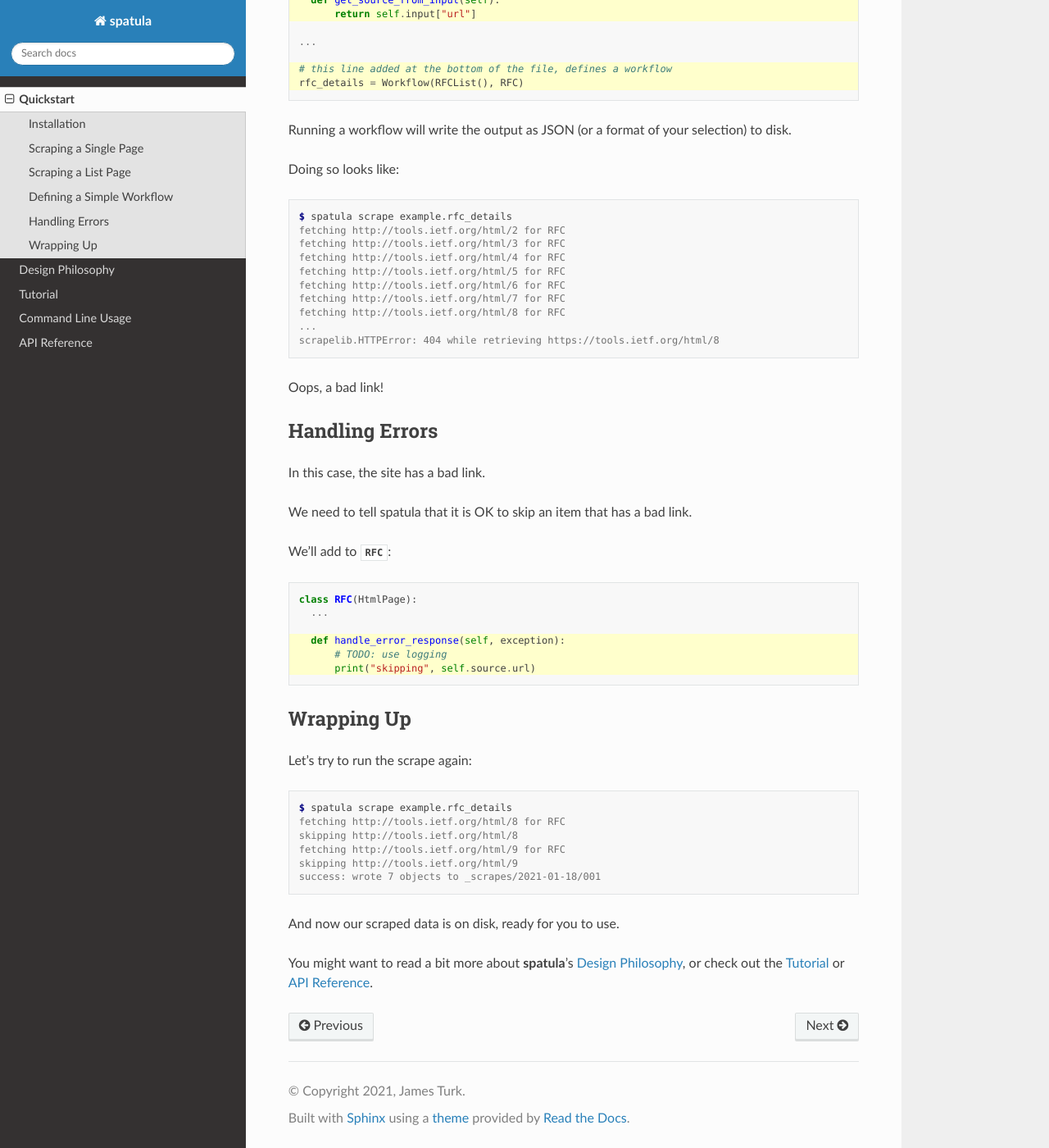
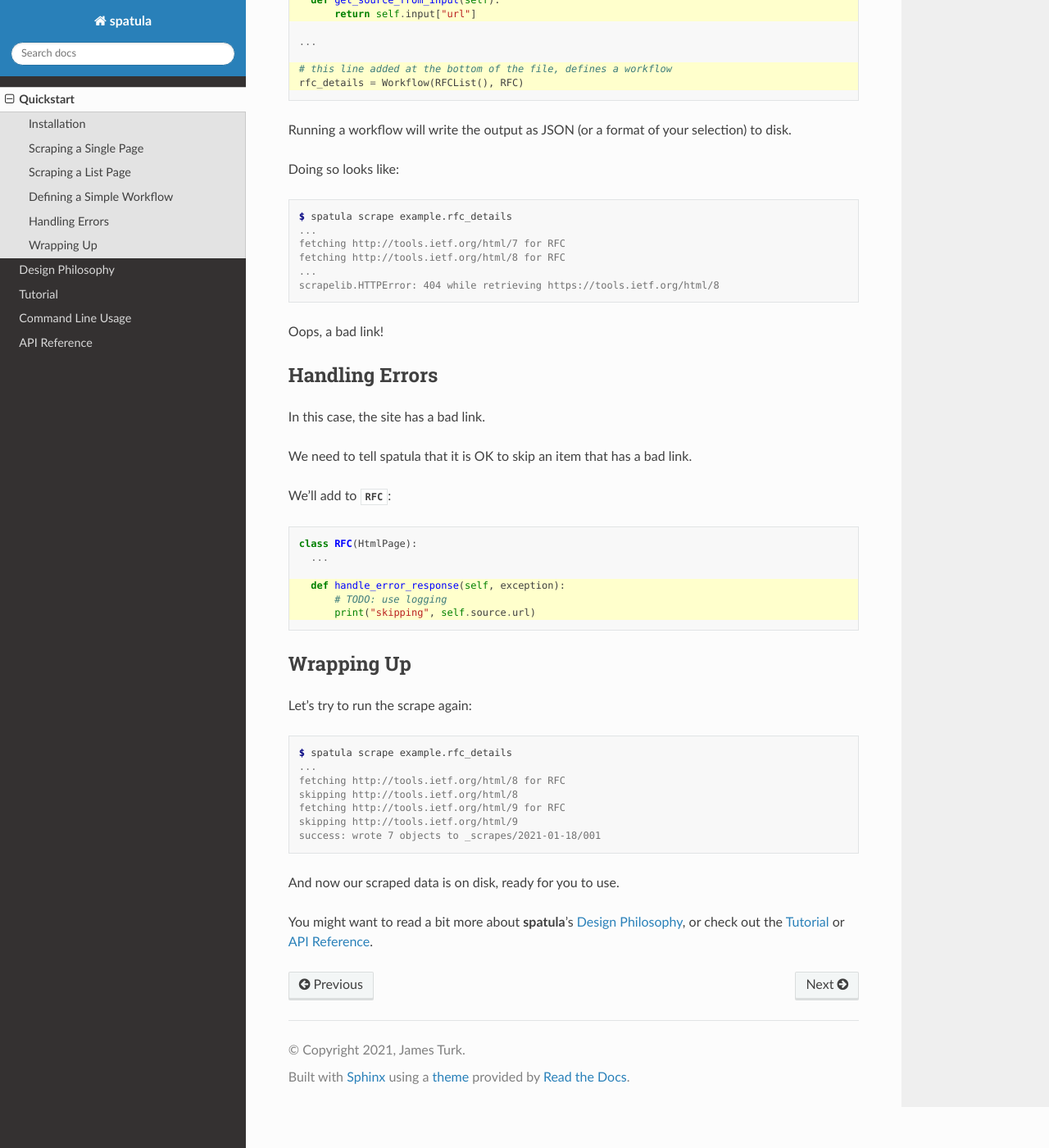
Before and after one commit to jamesturk/spatula, a Sphinx documentation site: the page built from docs/quickstart.rst, in a window 1280 px wide and 1400 px high, scrolled down 2525 px. Shown: the whole window at 82% size. Built offline with Sphinx 7.4.7 and the Read the Docs theme 2.0.0, drawn with Linux system fonts in a browser that asks for light colours.

```diff
--- a/docs/quickstart.rst
+++ b/docs/quickstart.rst
@@ -134,11 +134,7 @@
 .. code-block:: console
 
   $ spatula scrape example.rfc_details
-  fetching http://tools.ietf.org/html/2 for RFC
-  fetching http://tools.ietf.org/html/3 for RFC
-  fetching http://tools.ietf.org/html/4 for RFC
-  fetching http://tools.ietf.org/html/5 for RFC
-  fetching http://tools.ietf.org/html/6 for RFC
+  ...
   fetching http://tools.ietf.org/html/7 for RFC
   fetching http://tools.ietf.org/html/8 for RFC
   ...
@@ -173,6 +169,7 @@
 .. code-block:: console
 
   $ spatula scrape example.rfc_details
+  ...
   fetching http://tools.ietf.org/html/8 for RFC
   skipping http://tools.ietf.org/html/8
   fetching http://tools.ietf.org/html/9 for RFC
```
Also changed, not shown: 1 other file.
